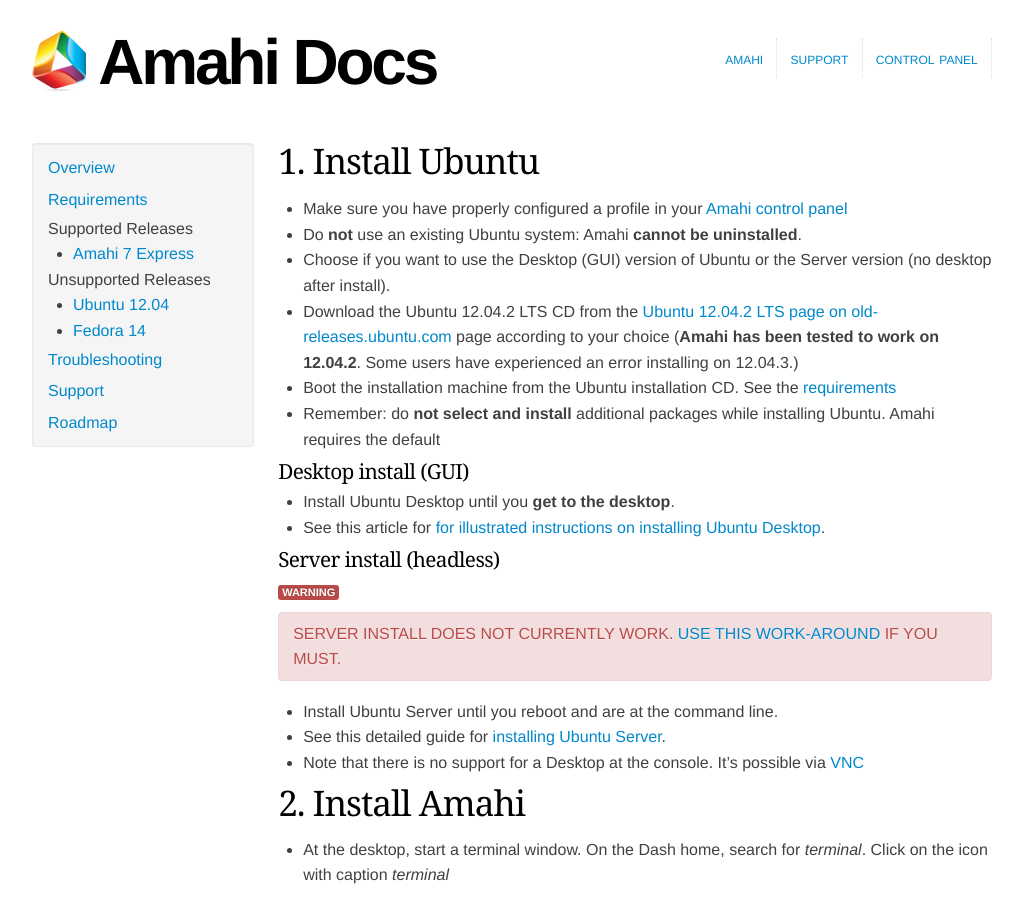
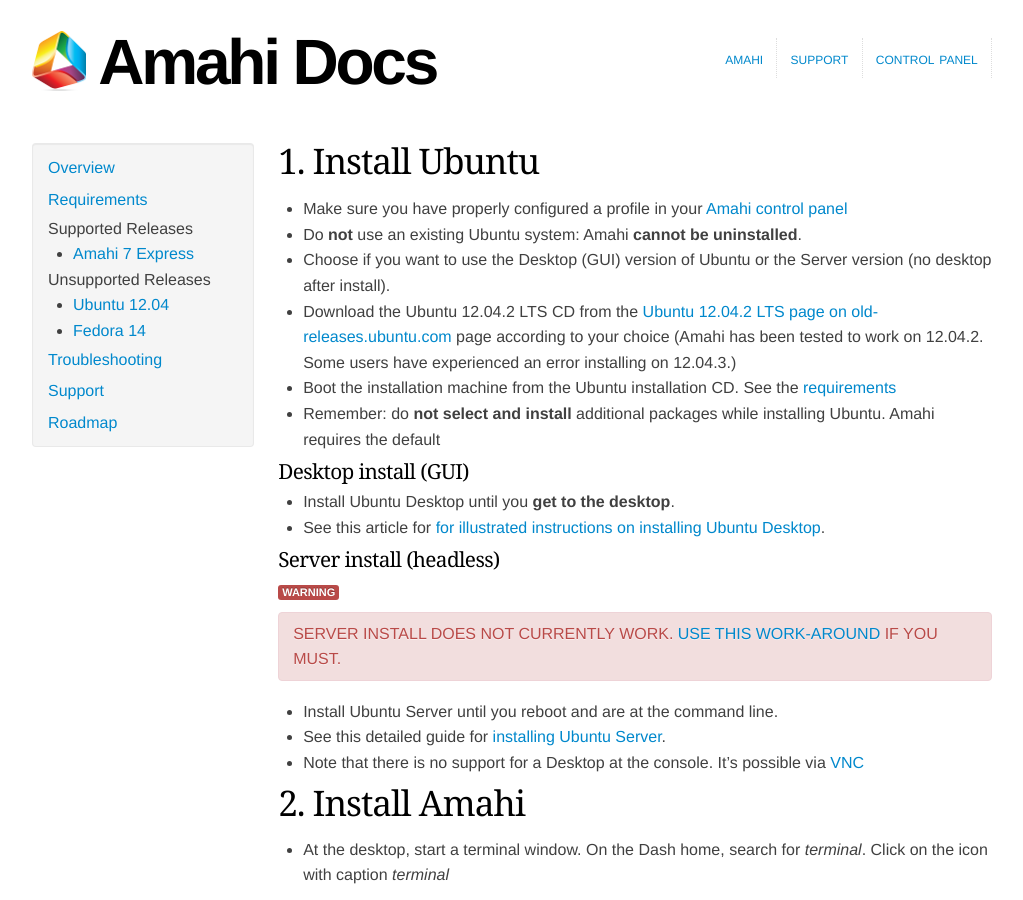
Before and after one commit to amahi/docs, a Jekyll site: the page built from ubuntu-12.md, in a window 1280 px wide and 900 px high. Shown: the whole window, without its empty margins (128-1151 px from the left). Built offline with Jekyll 4.4.1, drawn with Linux system fonts in a browser that asks for light colours; nearby versions of some CDN libraries.

```diff
--- a/ubuntu-12.md
+++ b/ubuntu-12.md
@@ -6,7 +6,7 @@ title: Install Amahi on Ubuntu 12.04.2 LTS
 * Make sure you have properly configured a profile in your [Amahi control panel](https://www.amahi.org/users)
 * Do **not** use an existing Ubuntu system: Amahi **cannot be uninstalled**.
 * Choose if you want to use the Desktop (GUI) version of Ubuntu or the Server version (no desktop after install).
-* Download the Ubuntu 12.04.2 LTS CD from the [Ubuntu 12.04.2 LTS page on old-releases.ubuntu.com](http://old-releases.ubuntu.com/releases/precise/) page according to your choice (**Amahi has been tested to work on 12.04.2**. Some users have experienced an error installing on 12.04.3.)
+* Download the Ubuntu 12.04.2 LTS CD from the [Ubuntu 12.04.2 LTS page on old-releases.ubuntu.com](http://old-releases.ubuntu.com/releases/precise/) page according to your choice (Amahi has been tested to work on 12.04.2. Some users have experienced an error installing on 12.04.3.)
 * Boot the installation machine from the Ubuntu installation CD. See the [requirements](requirements.html)
 * Remember: do **not select and install** additional packages while installing Ubuntu. Amahi requires the default
 
```
